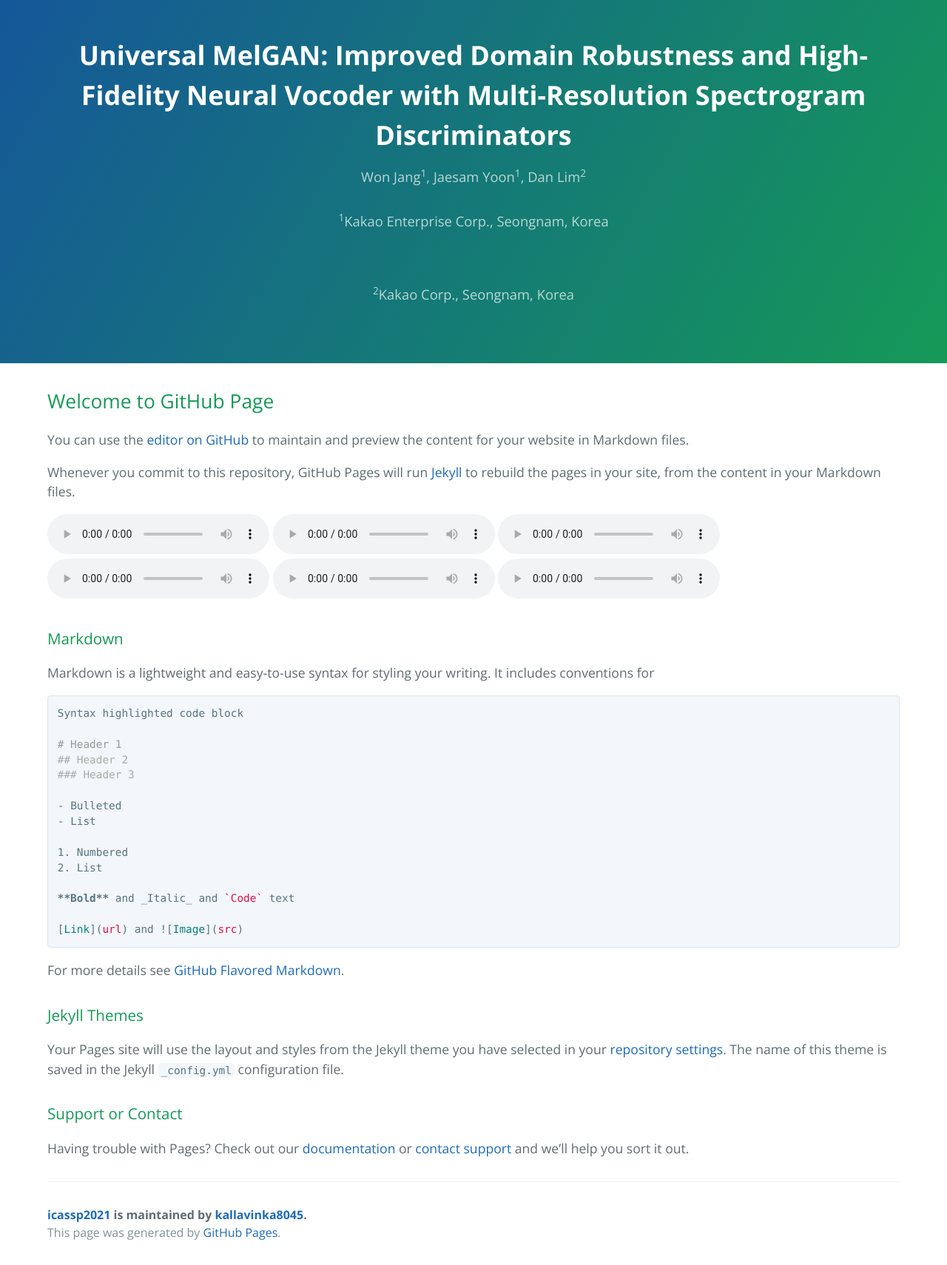
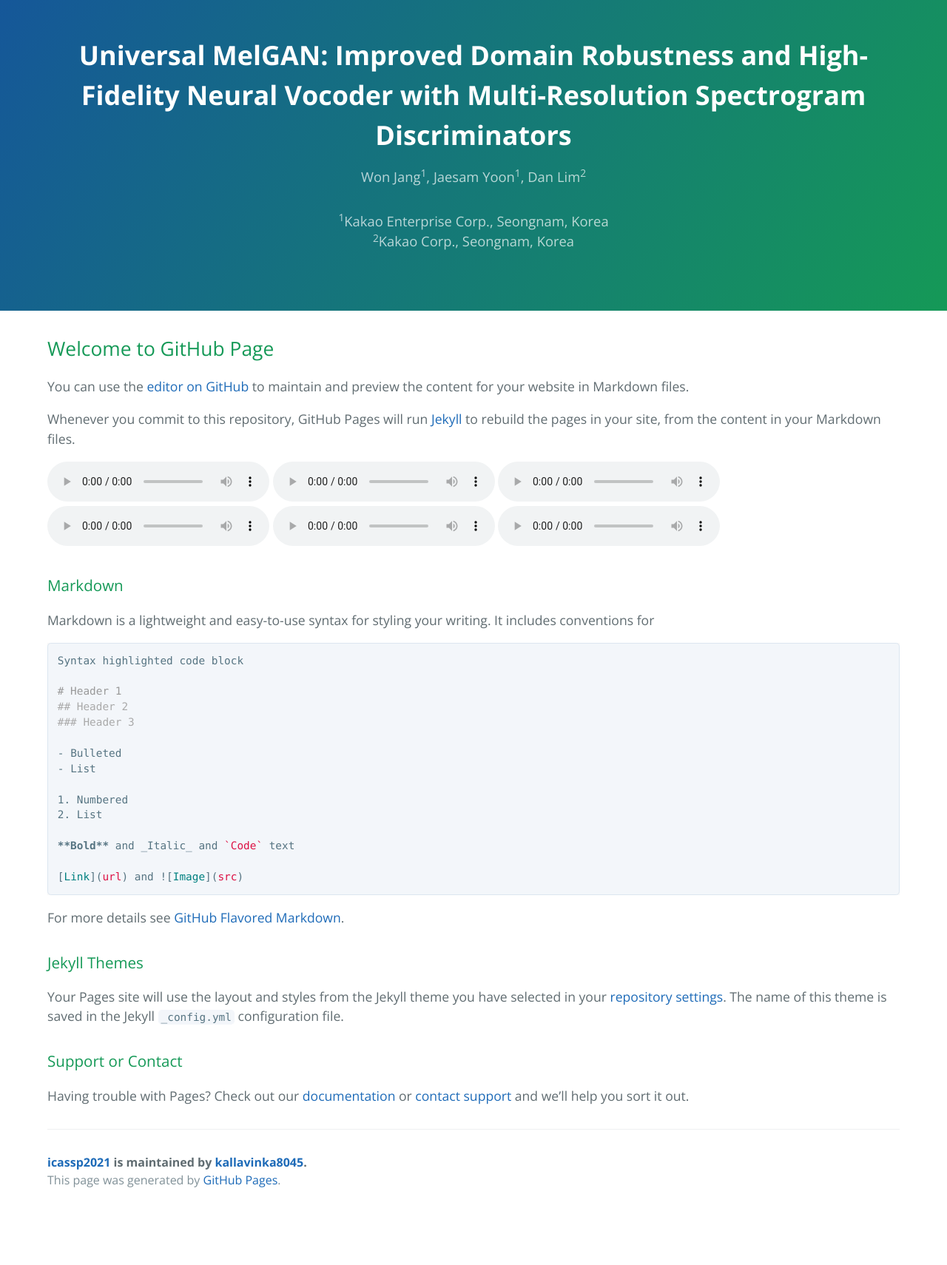
Before and after one commit to kallavinka8045/icassp2021, a Jekyll site: the page built from index.md, in a window 1280 px wide. Shown: the whole page at 74% size. Built offline with Jekyll 4.4.1, drawn with Linux system fonts in a browser that asks for light colours; our own code applies the rules of GitHub Pages for plain Markdown files; after the commit the page ends 1639 px from its top, so only the background shows below that.

Commit message:
Update default.html

```diff
--- a/_layouts/default.html
+++ b/_layouts/default.html
@@ -25,8 +25,7 @@
     <header class="page-header" role="banner">
       <h1 class="project-name">{{ site.title | default: site.github.repository_name }}</h1>
       <h2 class="project-tagline">{{ site.description | default: site.github.project_tagline }}</h2>
-      <h2 class="project-tagline">{{ site.address1 }}</h2><br>
-      <h2 class="project-tagline">{{ site.address2 }}</h2>
+      <h2 class="project-tagline">{{ site.address1 }}<br>{{ site.address2 }}</h2>
       {% if site.show_downloads %}
         <a href="{{ site.github.zip_url }}" class="btn">Download .zip</a>
         <a href="{{ site.github.tar_url }}" class="btn">Download .tar.gz</a>
```
